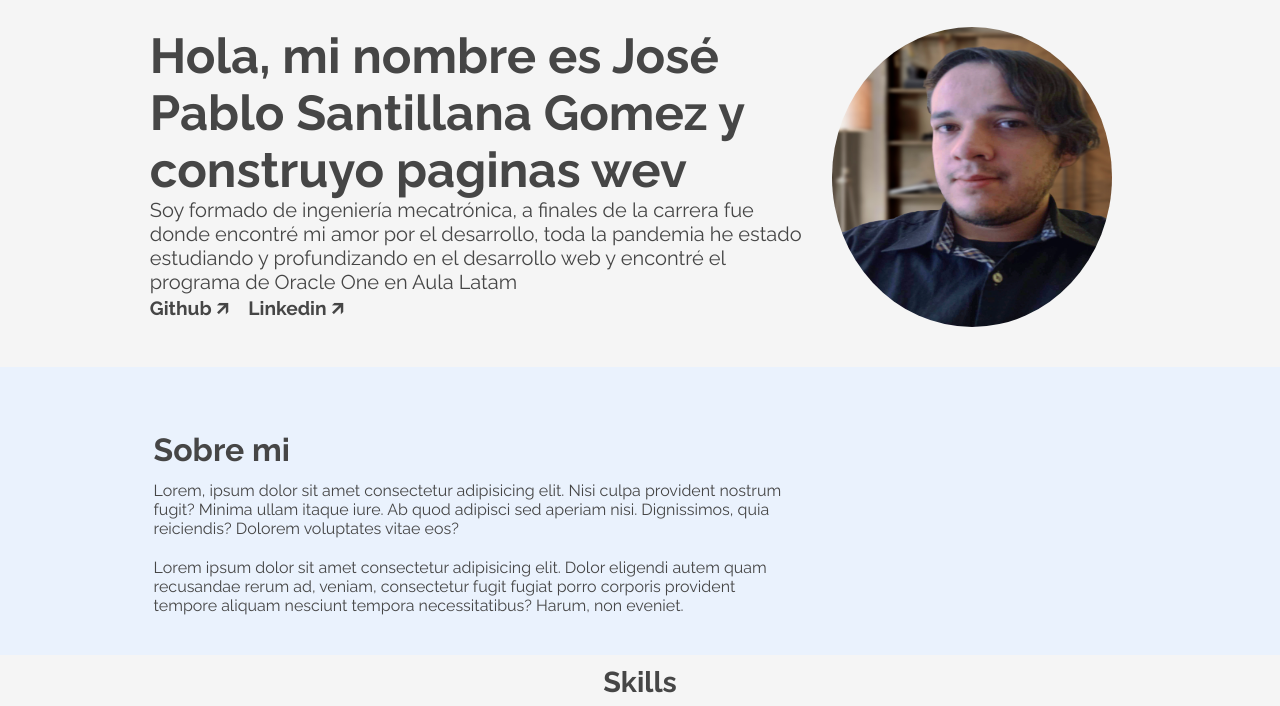
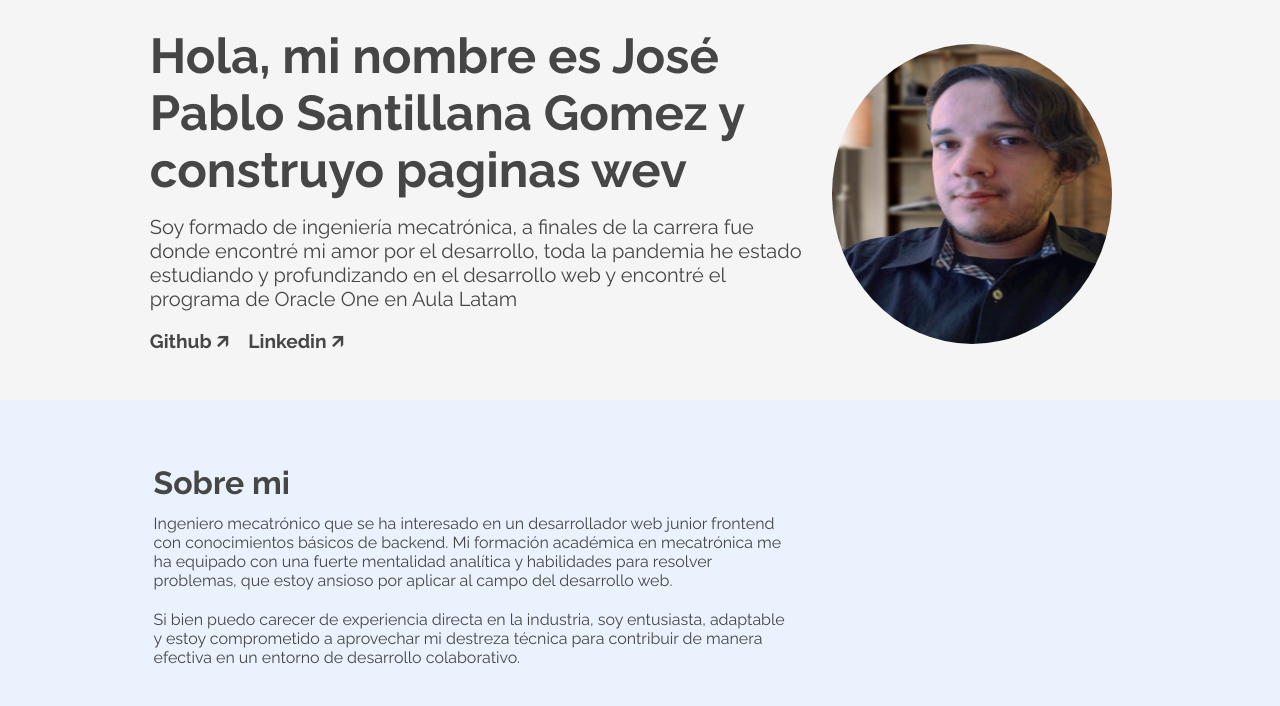
Before and after one commit to PabloSan1997/portafolioOracleOne, a website built with Vite: page index.html in a window 1280 px wide. Shown: the part 63-769 px from the top of the page. Built offline with nearby package versions, Linux system fonts and the light colour scheme.

Commit message:
Se termino el portafolio

```diff
--- a/index.html
+++ b/index.html
@@ -19,7 +19,9 @@
             <li><a href="#skills-hobbies" class="menu">Skills</a></li>
             <li><a href="#formacion" class="menu">Formación</a></li>
             <li><a href="#experiencia" class="menu">Proyectos</a></li>
-            <li><a href="#contacto" class="menu">jos_pab_997@hotmail.com</a></li>
+            <li>
+              <a href="#contacto" class="menu">jos_pab_997@hotmail.com</a>
+            </li>
           </ul>
         </nav>
       </div>
@@ -38,29 +40,43 @@
         </p>
         <nav class="areaRedes">
           <ul>
-            <li><a href="https://github.com/PabloSan1997?tab=repositories">Github 🡭</a></li>
-            <li><a href="https://www.linkedin.com/in/jos%C3%A9-pablo-santillana-g%C3%B3mez-199851118/">Linkedin 🡭</a></li>
+            <li>
+              <a href="https://github.com/PabloSan1997?tab=repositories"
+                >Github 🡭</a
+              >
+            </li>
+            <li>
+              <a
+                href="https://www.linkedin.com/in/jos%C3%A9-pablo-santillana-g%C3%B3mez-199851118/"
+                >Linkedin 🡭</a
+              >
+            </li>
           </ul>
         </nav>
       </div>
       <div class="area-imagen">
-        <img src="/src/assrerts/perfil.jpg" alt="Perfil" class="imagen-perfil">
+        <img
+          src="/src/assrerts/perfil.jpg"
+          alt="Perfil"
+          class="imagen-perfil"
+        />
       </div>
     </section>
 
     <section class="seccion" id="sobremi">
       <h2>Sobre mi</h2>
       <p>
-        Lorem, ipsum dolor sit amet consectetur adipisicing elit. Nisi culpa
-        provident nostrum fugit? Minima ullam itaque iure. Ab quod adipisci sed
-        aperiam nisi. Dignissimos, quia reiciendis? Dolorem voluptates vitae
-        eos?
+        Ingeniero mecatrónico que se ha interesado en un desarrollador web
+        junior frontend con conocimientos básicos de backend. Mi formación
+        académica en mecatrónica me ha equipado con una fuerte mentalidad
+        analítica y habilidades para resolver problemas, que estoy ansioso por
+        aplicar al campo del desarrollo web.
       </p>
       <p>
-        Lorem ipsum dolor sit amet consectetur adipisicing elit. Dolor eligendi
-        autem quam recusandae rerum ad, veniam, consectetur fugit fugiat porro
-        corporis provident tempore aliquam nesciunt tempora necessitatibus?
-        Harum, non eveniet.
+        Si bien puedo carecer de experiencia directa en la industria, soy
+        entusiasta, adaptable y estoy comprometido a aprovechar mi destreza
+        técnica para contribuir de manera efectiva en un entorno de desarrollo
+        colaborativo.
       </p>
     </section>
 
@@ -72,33 +88,22 @@
       <div class="contenedor hobbies">
         <h2>Hobbies</h2>
         <div class="area-cajas"></div>
+      </div>
     </section>
 
     <section class="seccion" id="formacion">
       <div class="caja">
-        <img
-          src=""
-          alt="formaciones"
-          class="formacion-imagen"
-        />
+        <img src="" alt="formaciones" class="formacion-imagen" />
         <span class="nombre">Preparatoria</span>
         <span class="tiempo">2013-2016</span>
       </div>
       <div class="caja">
-        <img
-          src=""
-          alt="formaicones"
-          class="formacion-imagen"
-        />
+        <img src="" alt="formaicones" class="formacion-imagen" />
         <span class="nombre">Ingeniría Mecatrónica</span>
         <span class="tiempo">2016-2022</span>
       </div>
       <div class="caja">
-        <img
-          src=""
-          alt="formaciones"
-          class="formacion-imagen"
-        />
+        <img src="" alt="formaciones" class="formacion-imagen" />
         <span class="nombre">Formación desarrollo Web</span>
         <span class="tiempo">2023-En curso</span>
       </div>
@@ -110,7 +115,7 @@
 
     <section class="seccion" id="contacto">
       <div class="area-imagen">
-        <img src="./src/assrerts/telefono.png" alt="">
+        <img src="./src/assrerts/telefono.png" alt="" />
       </div>
       <div class="area-formulario">
         <h2>Contacto</h2>
--- a/src/estilos/experiencia.css
+++ b/src/estilos/experiencia.css
@@ -19,8 +19,8 @@
     height: 100%;
 }
 #experiencia .area-experiencia .area-imagen img{
-    width: 100%;
-    height: 80%;
+    max-width: 100%;
+    max-height: 80%;
     margin: auto;
 }
 
--- a/src/estilos/presentacion.css
+++ b/src/estilos/presentacion.css
@@ -17,7 +17,7 @@
 #presentacion .area-texto p {
   font-size: 20px;
   width: 80%;
-  margin: auto 2% auto auto;
+  margin: 2% 2% 2% auto;
 }
 #presentacion .area-texto .areaRedes{
   width: 80%;
```
